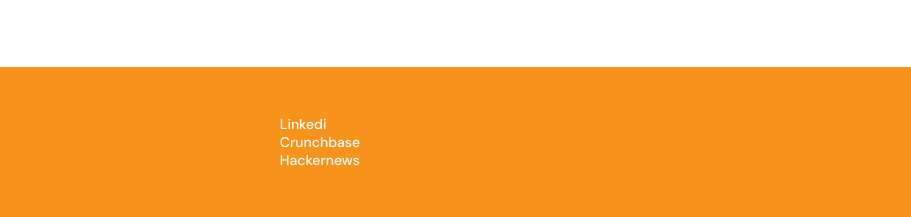
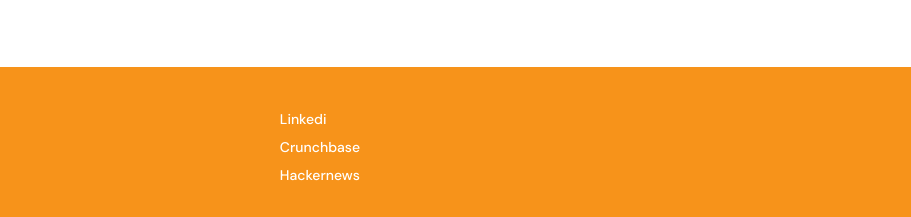
Before and after one commit to renlin-code/batabit-landing-page, a plain HTML site: page index.html in a window 1280 px wide. Shown: the part 2593-2810 px from the top of the page, 0-911 px from the left. Drawn offline with Linux system fonts and the light colour scheme.

Commit message:
Margin top añadido a botones del footer

```diff
--- a/styles.css
+++ b/styles.css
@@ -496,6 +496,9 @@
     line-height: 1.8rem;
     list-style: none;
 }
+footer .footer-section--left ul li {
+    margin-top: 10px;
+}
 footer .footer-section--left a {
     text-decoration: none;
     color: var(--white);
```
